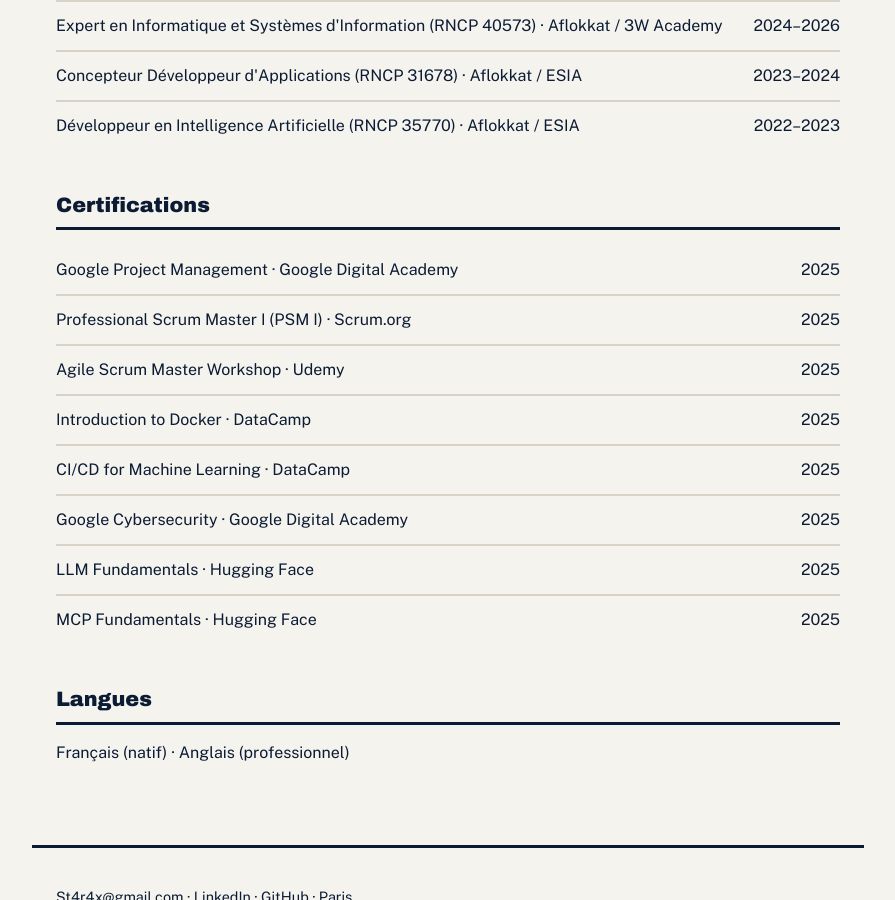
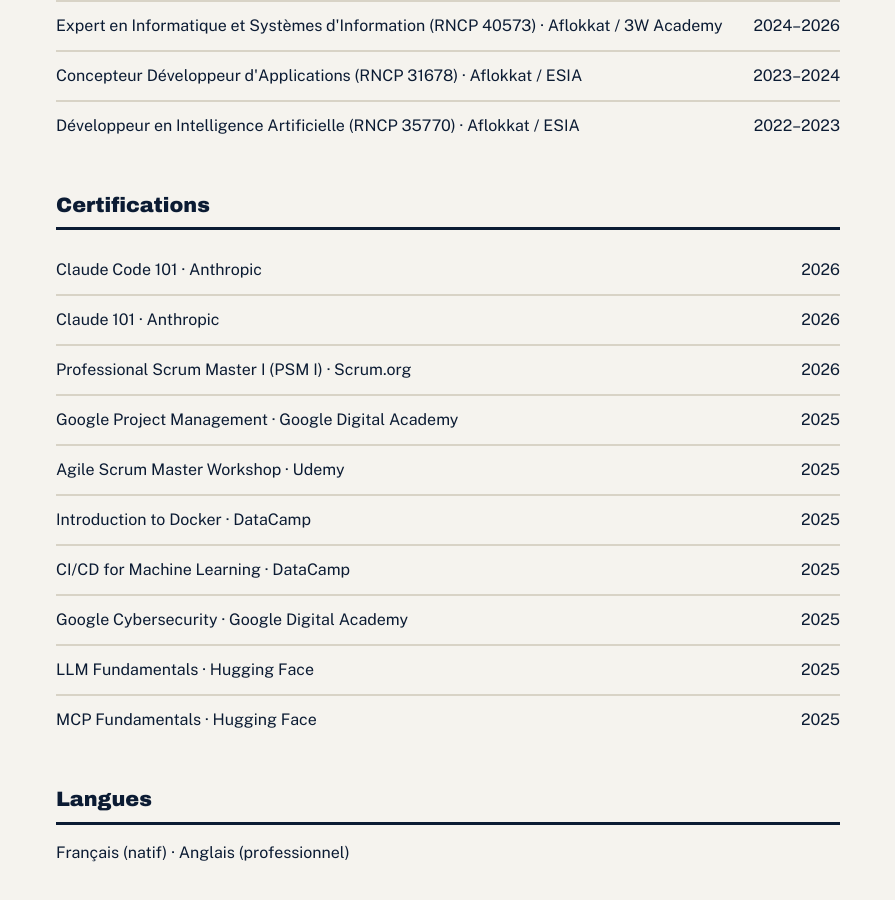
Before and after one commit to St4r4x/St4r4x.github.io, a Jekyll site: the page built from fr/cv.md, in a window 1280 px wide and 900 px high, scrolled down 1680 px. Shown: the whole window, without its empty margins (192-1087 px from the left). Built offline with Jekyll 4.4.1, drawn with Linux system fonts in a browser that asks for light colours.

Commit message:
content: add Anthropic certifications, fix PSM I year
Add Claude Code 101 and Claude 101 (Anthropic, 2026). Correct
Professional Scrum Master I's year from 2025 to 2026 to match the
actual issue date. Also updated diggo/config/cv.yaml (gitignored,
not part of this repo) with the same corrections so the PDF CV stays
in sync.

Co-Authored-By: Claude Sonnet 5 <noreply@anthropic.com>

```diff
--- a/fr/cv.md
+++ b/fr/cv.md
@@ -80,8 +80,10 @@ title: CV
 <h2>Certifications</h2>
 
 <ul class="cert-list">
+  <li><span>Claude Code 101 &middot; Anthropic</span><span>2026</span></li>
+  <li><span>Claude 101 &middot; Anthropic</span><span>2026</span></li>
+  <li><span>Professional Scrum Master I (PSM I) &middot; Scrum.org</span><span>2026</span></li>
   <li><span>Google Project Management &middot; Google Digital Academy</span><span>2025</span></li>
-  <li><span>Professional Scrum Master I (PSM I) &middot; Scrum.org</span><span>2025</span></li>
   <li><span>Agile Scrum Master Workshop &middot; Udemy</span><span>2025</span></li>
   <li><span>Introduction to Docker &middot; DataCamp</span><span>2025</span></li>
   <li><span>CI/CD for Machine Learning &middot; DataCamp</span><span>2025</span></li>
```
Also changed, not shown: PRODUCT.md (+3 -2 lines), en/cv.md (+3 -1 lines).
